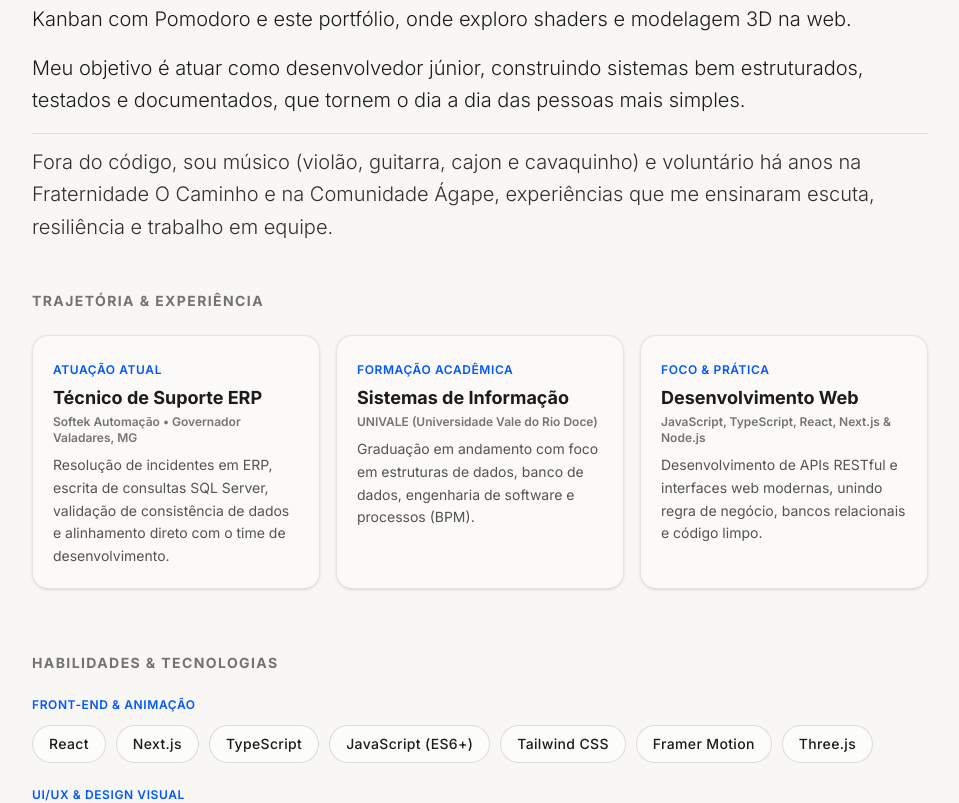
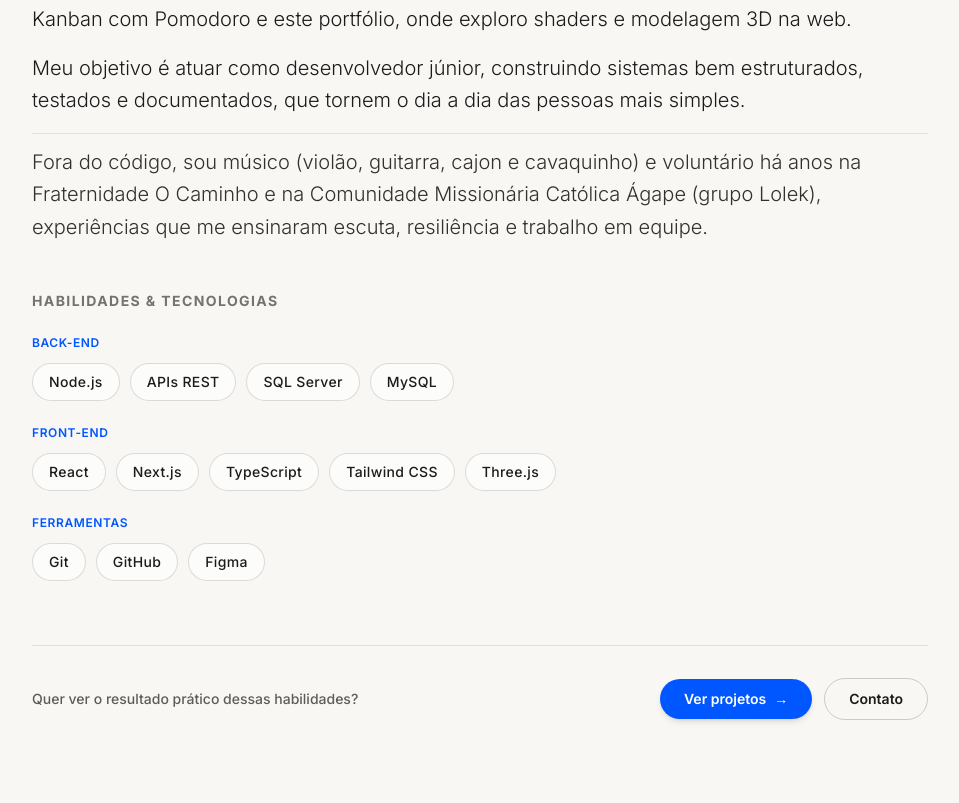
Before and after one commit to KayqueComK/MyPort, a Next.js app: page /about in a window 1280 px wide. Shown: the part 1060-1863 px from the top of the page, without its empty margins (160-1119 px from the left). Built offline with nearby package versions, Linux system fonts and the light colour scheme.

Commit message:
about me updates

```diff
--- a/eslint.config.mjs
+++ b/eslint.config.mjs
@@ -5,6 +5,11 @@ import nextTs from "eslint-config-next/typescript";
 const eslintConfig = defineConfig([
   ...nextVitals,
   ...nextTs,
+  {
+    rules: {
+      "react-hooks/set-state-in-effect": "off",
+    },
+  },
   // Override default ignores of eslint-config-next.
   globalIgnores([
     // Default ignores of eslint-config-next:
--- a/src/app/about/page.tsx
+++ b/src/app/about/page.tsx
@@ -31,11 +31,6 @@ export default function About() {
       transition: { duration: 0.4, ease: [0.25, 1, 0.5, 1] },
     },
   };
-
-  const designSkills =
-    language === "pt"
-      ? ["Figma", "UI/UX Design", "Design Systems", "Prototipagem", "Identidade Visual"]
-      : ["Figma", "UI/UX Design", "Design Systems", "Prototyping", "Visual Identity"];
 
   return (
     <div className="flex-1 flex flex-col pt-24 md:pt-32 px-4 sm:px-6 md:px-20 lg:px-40 pb-12 md:pb-20">
@@ -78,7 +73,7 @@ export default function About() {
             <div className="absolute inset-0 z-30 pointer-events-none">
               <Image
                 src="/moldura-paint.png"
-                alt="Moldura retrô de pintura estilo MS Paint"
+                alt="Moldura de janela clássica do programa MS Paint vintage contornando a foto de perfil"
                 fill
                 className="object-contain"
                 priority
@@ -101,46 +96,6 @@ export default function About() {
           </p>
         </motion.div>
 
-        {/* ── Trajetória & Experiência ── */}
-        <motion.div variants={itemVariants} className="mb-12 md:mb-16">
-          <h2 className="text-xs sm:text-sm font-bold tracking-widest uppercase text-[var(--text)] opacity-60 mb-6">
-            {t("about.trajectoryTitle")}
-          </h2>
-          <div className="grid grid-cols-1 md:grid-cols-3 gap-4">
-            <div className="p-5 rounded-2xl border border-[rgba(27,27,27,0.1)] bg-white/40 shadow-sm flex flex-col justify-between">
-              <div>
-                <span className="text-xs font-semibold text-[var(--primary)] uppercase tracking-wider">{t("about.card1Badge")}</span>
-                <h3 className="text-lg font-bold mt-1 text-[var(--foreground)]">{t("about.card1Title")}</h3>
-                <p className="text-xs font-semibold opacity-60 mt-0.5">{t("about.card1Sub")}</p>
-                <p className="text-xs sm:text-sm opacity-75 mt-2 leading-relaxed">
-                  {t("about.card1Desc")}
-                </p>
-              </div>
-            </div>
-
-            <div className="p-5 rounded-2xl border border-[rgba(27,27,27,0.1)] bg-white/40 shadow-sm flex flex-col justify-between">
-              <div>
-                <span className="text-xs font-semibold text-[var(--primary)] uppercase tracking-wider">{t("about.card2Badge")}</span>
-                <h3 className="text-lg font-bold mt-1 text-[var(--foreground)]">{t("about.card2Title")}</h3>
-                <p className="text-xs font-semibold opacity-60 mt-0.5">{t("about.card2Sub")}</p>
-                <p className="text-xs sm:text-sm opacity-75 mt-2 leading-relaxed">
-                  {t("about.card2Desc")}
-                </p>
-              </div>
-            </div>
-
-            <div className="p-5 rounded-2xl border border-[rgba(27,27,27,0.1)] bg-white/40 shadow-sm flex flex-col justify-between">
-              <div>
-                <span className="text-xs font-semibold text-[var(--primary)] uppercase tracking-wider">{t("about.card3Badge")}</span>
-                <h3 className="text-lg font-bold mt-1 text-[var(--foreground)]">{t("about.card3Title")}</h3>
-                <p className="text-xs font-semibold opacity-60 mt-0.5">{t("about.card3Sub")}</p>
-                <p className="text-xs sm:text-sm opacity-75 mt-2 leading-relaxed">
-                  {t("about.card3Desc")}
-                </p>
-              </div>
-            </div>
-          </div>
-        </motion.div>
 
         {/* ── Habilidades Agrupadas ── */}
         <motion.div variants={itemVariants} className="flex flex-col gap-6 mb-12 md:mb-16">
@@ -154,7 +109,7 @@ export default function About() {
                 {t("about.skillsCat1")}
               </h3>
               <div className="flex flex-wrap gap-2.5">
-                {["React", "Next.js", "TypeScript", "JavaScript (ES6+)", "Tailwind CSS", "Framer Motion", "Three.js"].map((skill) => (
+                {["Node.js", language === "pt" ? "APIs REST" : "REST APIs", "SQL Server", "MySQL"].map((skill) => (
                   <span
                     key={skill}
                     className="px-4 py-2 border border-[rgba(27,27,27,0.15)] bg-white/60 rounded-full text-xs sm:text-sm font-medium tracking-wide hover:border-[var(--primary)] hover:text-[var(--primary)] transition-colors cursor-default"
@@ -170,7 +125,7 @@ export default function About() {
                 {t("about.skillsCat2")}
               </h3>
               <div className="flex flex-wrap gap-2.5">
-                {designSkills.map((skill) => (
+                {["React", "Next.js", "TypeScript", "Tailwind CSS", "Three.js"].map((skill) => (
                   <span
                     key={skill}
                     className="px-4 py-2 border border-[rgba(27,27,27,0.15)] bg-white/60 rounded-full text-xs sm:text-sm font-medium tracking-wide hover:border-[var(--primary)] hover:text-[var(--primary)] transition-colors cursor-default"
@@ -186,7 +141,7 @@ export default function About() {
                 {t("about.skillsCat3")}
               </h3>
               <div className="flex flex-wrap gap-2.5">
-                {["Git & GitHub", "Docker", "Prisma ORM", "PostgreSQL", "REST APIs"].map((skill) => (
+                {["Git", "GitHub", "Figma"].map((skill) => (
                   <span
                     key={skill}
                     className="px-4 py-2 border border-[rgba(27,27,27,0.15)] bg-white/60 rounded-full text-xs sm:text-sm font-medium tracking-wide hover:border-[var(--primary)] hover:text-[var(--primary)] transition-colors cursor-default"
--- a/src/app/layout.tsx
+++ b/src/app/layout.tsx
@@ -20,7 +20,7 @@ export const metadata: Metadata = {
     template: "%s | Kayque Alberto",
   },
   description:
-    "Desenvolvedor web de Governador Valadares, MG. Criação de APIs RESTful e interfaces modernas com React, Next.js e Node.js.",
+    "Portfólio de Kayque Alberto, desenvolvedor web com JavaScript, TypeScript, Node.js e Next.js.",
   icons: {
     icon: "/icon.png",
   },
--- a/src/components/canvas/Balatro.tsx
+++ b/src/components/canvas/Balatro.tsx
@@ -6,7 +6,7 @@ import { useEffect, useRef } from "react";
 import "./Balatro.css";
 
 function hexToVec4(hex: string): [number, number, number, number] {
-  let hexStr = hex.replace("#", "");
+  const hexStr = hex.replace("#", "");
   let r = 0,
     g = 0,
     b = 0,
--- a/src/components/canvas/CanvasBackground.tsx
+++ b/src/components/canvas/CanvasBackground.tsx
@@ -1,6 +1,6 @@
 "use client";
 
-import { useRef, useMemo, useEffect } from "react";
+import { useRef, useMemo } from "react";
 import { Canvas, useFrame } from "@react-three/fiber";
 import { Color } from "three";
 import * as THREE from "three";
--- a/src/context/LanguageContext.tsx
+++ b/src/context/LanguageContext.tsx
@@ -8,7 +8,7 @@ interface LanguageContextType {
   language: Language;
   setLanguage: (lang: Language) => void;
   toggleLanguage: () => void;
-  t: (key: string) => any;
+  t: (key: string) => string;
 }
 
 export const translations = {
@@ -22,13 +22,13 @@ export const translations = {
       menuClose: "Fechar menu",
     },
     home: {
-      greeting: "Olá sou o",
+      greeting: "Olá, sou o",
       name: "Kayque Alberto",
       welcome: "Seja bem-vindo ao meu",
       portfolio: "portfólio",
-      role: "Desenvolvedor Front-End com olhar de UI/UX Design",
+      role: "Desenvolvedor Web",
       subtitle:
-        "Criando interfaces modernas, interativas e de alta performance com React e Next.js",
+        "Estudante de Sistemas de Informação e desenvolvedor web. Crio aplicações com JavaScript, TypeScript, Node.js e Next.js.",
       viewProjects: "Ver meus projetos",
       aboutMe: "Mais sobre mim",
       contactMe: "Me contatar",
@@ -43,27 +43,22 @@ export const translations = {
       p1: "No dia a dia de código, trabalho com JavaScript, TypeScript e Node.js, desenvolvendo APIs RESTful e interfaces com React e Next.js. Gosto de entender o sistema inteiro: do banco de dados e da regra de negócio até a tela que o usuário vê.",
       p2: "Meu projeto mais completo é o Financely, uma plataforma de gestão financeira com autenticação, banco de dados com Prisma, gráficos, cotações de mercado e exportação de relatórios. Também tenho um estudo de CRUD com APIs REST em Node.js, um dashboard Kanban com Pomodoro e este portfólio, onde exploro shaders e modelagem 3D na web.",
       p3: "Meu objetivo é atuar como desenvolvedor júnior, construindo sistemas bem estruturados, testados e documentados, que tornem o dia a dia das pessoas mais simples.",
-      p4: "Fora do código, sou músico (violão, guitarra, cajon e cavaquinho) e voluntário há anos na Fraternidade O Caminho e na Comunidade Ágape, experiências que me ensinaram escuta, resiliência e trabalho em equipe.",
-      trajectoryTitle: "Trajetória & Experiência",
-      card1Badge: "Atuação Atual",
-      card1Title: "Técnico de Suporte ERP",
-      card1Sub: "Softek Automação • Governador Valadares, MG",
-      card1Desc:
+      p4: "Fora do código, sou músico (violão, guitarra, cajon e cavaquinho) e voluntário há anos na Fraternidade O Caminho e na Comunidade Missionária Católica Ágape (grupo Lolek), experiências que me ensinaram escuta, resiliência e trabalho em equipe.",
+      experienceTitle: "Experiência",
+      exp1Role: "Técnico de Suporte ERP",
+      exp1Company: "Softek Automação",
+      exp1Period: "mai/2026 – hoje",
+      exp1Desc:
         "Resolução de incidentes em ERP, escrita de consultas SQL Server, validação de consistência de dados e alinhamento direto com o time de desenvolvimento.",
-      card2Badge: "Formação Acadêmica",
-      card2Title: "Sistemas de Informação",
-      card2Sub: "UNIVALE (Universidade Vale do Rio Doce)",
-      card2Desc:
-        "Graduação em andamento com foco em estruturas de dados, banco de dados, engenharia de software e processos (BPM).",
-      card3Badge: "Foco & Prática",
-      card3Title: "Desenvolvimento Web",
-      card3Sub: "JavaScript, TypeScript, React, Next.js & Node.js",
-      card3Desc:
-        "Desenvolvimento de APIs RESTful e interfaces web modernas, unindo regra de negócio, bancos relacionais e código limpo.",
+      exp2Role: "Vendedor Consultivo",
+      exp2Company: "Livraria João Paulo II",
+      exp2Period: "set/2025 – mar/2026",
+      exp2Desc:
+        "Atendimento consultivo, gestão de carteira de leads em CRM e comunicação com clientes, desenvolvendo escuta ativa e trabalho em equipe.",
       skillsTitle: "Habilidades & Tecnologias",
-      skillsCat1: "Front-End & Animação",
-      skillsCat2: "UI/UX & Design Visual",
-      skillsCat3: "Back-End & Ferramentas",
+      skillsCat1: "Back-end",
+      skillsCat2: "Front-end",
+      skillsCat3: "Ferramentas",
       ctaQuestion: "Quer ver o resultado prático dessas habilidades?",
       ctaProjects: "Ver projetos",
       ctaContact: "Contato",
@@ -137,13 +132,13 @@ export const translations = {
       menuClose: "Close menu",
     },
     home: {
-      greeting: "Hi, I am",
+      greeting: "Hello, I am",
       name: "Kayque Alberto",
       welcome: "Welcome to my",
       portfolio: "portfolio",
-      role: "Front-End Developer with a UI/UX Design eye",
+      role: "Web Developer",
       subtitle:
-        "Building modern, interactive, and high-performance interfaces with React and Next.js",
+        "Information Systems student and web developer. Building applications with JavaScript, TypeScript, Node.js, and Next.js.",
       viewProjects: "View my projects",
       aboutMe: "More about me",
       contactMe: "Get in touch",
@@ -158,27 +153,22 @@ export const translations = {
       p1: "In day-to-day coding, I work with JavaScript, TypeScript, and Node.js, building RESTful APIs and interfaces with React and Next.js. I love understanding the entire system: from the database and business logic to what the user sees on screen.",
       p2: "My most comprehensive project is Financely, a financial management platform with user authentication, a Prisma-backed database, interactive charts, market quotes, and report exports. I also have a REST API CRUD study in Node.js, a Kanban dashboard with Pomodoro, and this portfolio, where I explore web shaders and 3D modeling.",
       p3: "My goal is to work as a junior developer, building well-structured, tested, and documented software that simplifies people's everyday lives.",
-      p4: "Outside of code, I am a musician (acoustic guitar, electric guitar, cajón, and cavaquinho) and a long-time volunteer at Fraternidade O Caminho and Comunidade Ágape—experiences that taught me active listening, resilience, and teamwork.",
-      trajectoryTitle: "Journey & Experience",
-      card1Badge: "Current Role",
-      card1Title: "ERP Support Technician",
-      card1Sub: "Softek Automação • Governador Valadares, MG, Brazil",
-      card1Desc:
+      p4: "Outside of code, I am a musician (acoustic guitar, electric guitar, cajón, and cavaquinho) and a long-time volunteer at Fraternidade O Caminho and Comunidade Missionária Católica Ágape (Lolek group)—experiences that taught me active listening, resilience, and teamwork.",
+      experienceTitle: "Experience",
+      exp1Role: "ERP Support Technician",
+      exp1Company: "Softek Automação",
+      exp1Period: "May 2026 – Present",
+      exp1Desc:
         "Troubleshooting ERP incidents, writing SQL Server queries, validating data consistency, and directly collaborating with the engineering team.",
-      card2Badge: "Academic Background",
-      card2Title: "Information Systems",
-      card2Sub: "UNIVALE (Vale do Rio Doce University)",
-      card2Desc:
-        "Bachelor's degree in progress focusing on data structures, databases, software engineering, and business processes (BPM).",
-      card3Badge: "Focus & Practice",
-      card3Title: "Web Development",
-      card3Sub: "JavaScript, TypeScript, React, Next.js & Node.js",
-      card3Desc:
-        "Building RESTful APIs and modern web interfaces, bridging business logic, relational databases, and clean code.",
+      exp2Role: "Consultative Sales Representative",
+      exp2Company: "Livraria João Paulo II",
+      exp2Period: "Sep 2025 – Mar 2026",
+      exp2Desc:
+        "Consultative customer service, CRM lead management, and client communication, building strong active listening and teamwork skills.",
       skillsTitle: "Skills & Technologies",
-      skillsCat1: "Front-End & Motion",
-      skillsCat2: "UI/UX & Visual Design",
-      skillsCat3: "Back-End & Tools",
+      skillsCat1: "Back-end",
+      skillsCat2: "Front-end",
+      skillsCat3: "Tools",
       ctaQuestion: "Want to see these skills in action?",
       ctaProjects: "View projects",
       ctaContact: "Contact",
@@ -271,17 +261,17 @@ export const LanguageProvider: React.FC<{ children: React.ReactNode }> = ({ chil
     setLanguage(language === "pt" ? "en" : "pt");
   };
 
-  const t = (path: string): any => {
+  const t = (path: string): string => {
     const keys = path.split(".");
-    let current: any = translations[language];
+    let current: unknown = translations[language];
     for (const key of keys) {
       if (current && typeof current === "object" && key in current) {
-        current = current[key];
+        current = (current as Record<string, unknown>)[key];
       } else {
         return path;
       }
     }
-    return current;
+    return typeof current === "string" ? current : path;
   };
 
   return (
```
Also changed, not shown: public/download (1).png (deleted).
